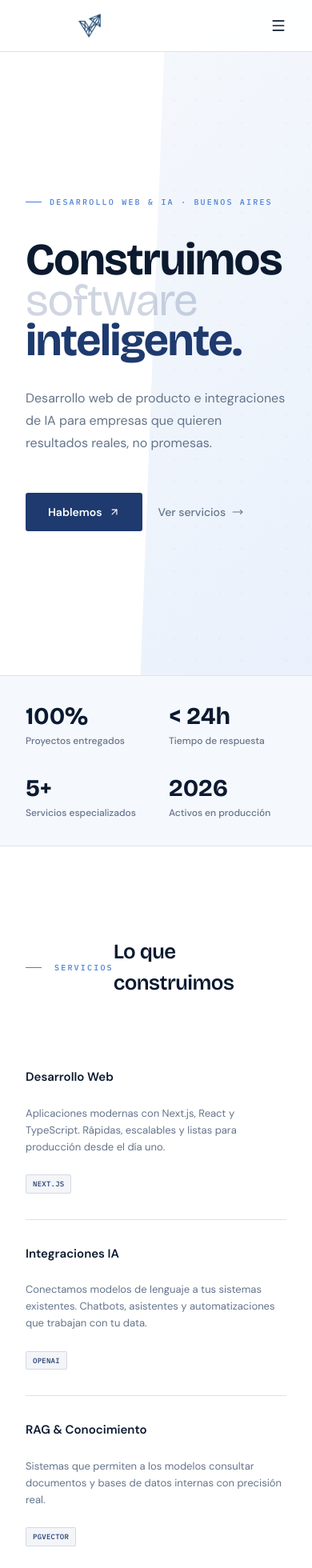
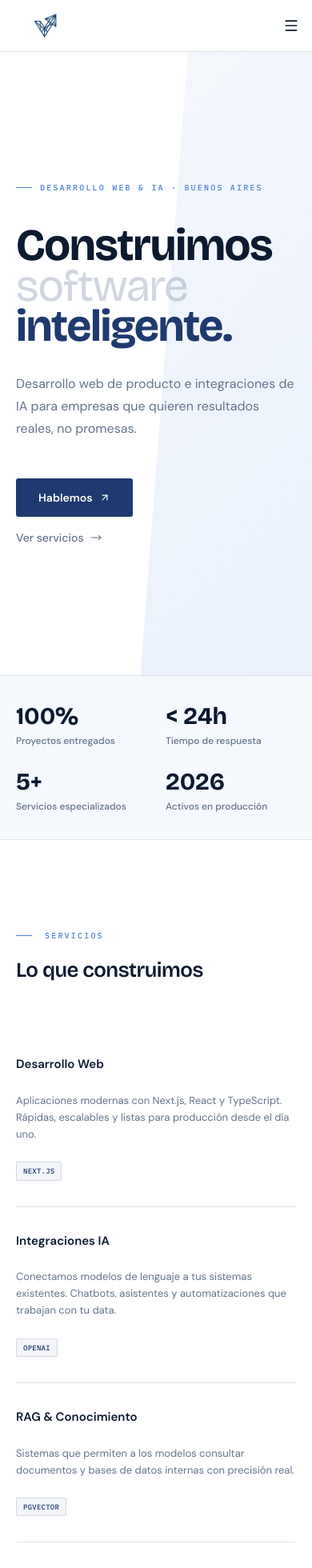
Before and after one commit to thomasmunoz235-rgb/vector-ia-landing-page, a Next.js app: page / in a window 390 px wide. Shown: the top 1960 px of the page at 80% size. Built offline with nearby package versions, Linux system fonts and the light colour scheme.

Commit message:
fix: logo align left in nav

```diff
--- a/app/page.tsx
+++ b/app/page.tsx
@@ -103,14 +103,14 @@ export default function HomePage() {
         className="fixed top-0 left-0 right-0 z-50 backdrop-blur-md"
         style={{ background: "rgba(255,255,255,0.92)", borderBottom: `1px solid ${BORDER}` }}
       >
-        <div className="max-w-6xl mx-auto px-8 h-16 flex items-center justify-between">
+        <div className="max-w-6xl mx-auto px-4 md:px-8 h-16 flex items-center justify-between">
           <Link href="/" className="flex items-center gap-2.5">
             <div
               className="flex items-center justify-center rounded overflow-hidden"
               style={{ width: 160, height: 44 }}
             >
               {/* eslint-disable-next-line @next/next/no-img-element */}
-              <img src={LOGO_URL} alt="Vector IA — Desarrollo Web e Inteligencia Artificial" className="w-full h-full object-contain" />
+              <img src={LOGO_URL} alt="Vector IA — Desarrollo Web e Inteligencia Artificial" className="w-full h-full object-contain object-left" />
             </div>
           </Link>
 
@@ -176,7 +176,7 @@ export default function HomePage() {
           className="absolute top-0 right-0 w-[55%] h-full pointer-events-none"
           style={{
             background: `linear-gradient(135deg, ${BG_S} 0%, #eaf1fc 100%)`,
-            clipPath: "polygon(15% 0%, 100% 0%, 100% 100%, 0% 100%)",
+            clipPath: "polygon(30% 0%, 100% 0%, 100% 100%, 0% 100%)",
           }}
         />
         {/* Dot grid on right side */}
@@ -185,11 +185,11 @@ export default function HomePage() {
           style={{
             backgroundImage: `radial-gradient(${BLUE_L}35 1px, transparent 1px)`,
             backgroundSize: "28px 28px",
-            clipPath: "polygon(15% 0%, 100% 0%, 100% 100%, 0% 100%)",
+            clipPath: "polygon(30% 0%, 100% 0%, 100% 100%, 0% 100%)",
           }}
         />
 
-        <div className="max-w-6xl mx-auto px-8 py-32 relative w-full">
+        <div className="max-w-6xl mx-auto px-5 md:px-8 py-20 md:py-32 relative w-full">
           <motion.div initial="hidden" animate="visible" variants={stagger} className="max-w-3xl">
             {/* Label */}
             <motion.div variants={fadeUp} className="inline-flex items-center gap-2.5 mb-10">
@@ -257,7 +257,7 @@ export default function HomePage() {
               quieren resultados reales, no promesas.
             </motion.p>
 
-            <motion.div variants={fadeUp} className="flex items-center gap-5">
+            <motion.div variants={fadeUp} className="flex flex-col sm:flex-row items-start sm:items-center gap-4">
               <a
                 href="#contacto"
                 className="group inline-flex items-center gap-2 px-7 py-3.5 text-sm font-semibold text-white rounded-[3px] transition-all duration-200"
@@ -284,7 +284,7 @@ export default function HomePage() {
 
       {/* ─── STATS BAR ────────────────────────────────────── */}
       <div style={{ borderTop: `1px solid ${BORDER}`, borderBottom: `1px solid ${BORDER}`, background: BG_S }}>
-        <div className="max-w-6xl mx-auto px-8 py-8 grid grid-cols-2 md:grid-cols-4 gap-8">
+        <div className="max-w-6xl mx-auto px-5 md:px-8 py-8 grid grid-cols-2 md:grid-cols-4 gap-6 md:gap-8">
           {[
             { val: "100%", label: "Proyectos entregados" },
             { val: "< 24h", label: "Tiempo de respuesta" },
@@ -308,10 +308,10 @@ export default function HomePage() {
 
       {/* ─── SERVICIOS ────────────────────────────────────── */}
       <section id="servicios" className="py-28" style={{ background: BG }}>
-        <div className="max-w-6xl mx-auto px-8">
+        <div className="max-w-6xl mx-auto px-5 md:px-8">
           {/* Header */}
           <motion.div
-            className="flex items-center justify-between mb-14"
+            className="flex flex-col sm:flex-row sm:items-center sm:justify-between gap-4 mb-14"
             initial="hidden"
             whileInView="visible"
             viewport={{ once: true }}
@@ -411,12 +411,13 @@ export default function HomePage() {
                       background: `${BLUE}0d`,
                       border: `1px solid ${BLUE}25`,
                       fontFamily: "var(--font-mono)",
-                      whiteSpace: "nowrap",
+                      whiteSpace: "normal",
                     }}
                   >
                     {tag.split(" · ")[0]}
                   </span>
                   <ArrowUpRight
+
                     className="w-3.5 h-3.5 opacity-0 group-hover:opacity-100 transition-all duration-300 translate-y-1 group-hover:translate-y-0 shrink-0 mt-1"
                     style={{ color: BLUE }}
                   />
@@ -429,7 +430,7 @@ export default function HomePage() {
 
       {/* ─── PROCESO ──────────────────────────────────────── */}
       <section id="proceso" className="py-28" style={{ background: BG_S, borderTop: `1px solid ${BORDER}` }}>
-        <div className="max-w-6xl mx-auto px-8">
+        <div className="max-w-6xl mx-auto px-5 md:px-8">
           <motion.div
             className="flex items-center gap-4 mb-14"
             initial="hidden"
@@ -543,7 +544,7 @@ export default function HomePage() {
         />
 
         <motion.div
-          className="max-w-6xl mx-auto px-8 relative"
+          className="max-w-6xl mx-auto px-5 md:px-8 relative"
           initial="hidden"
           whileInView="visible"
           viewport={{ once: true }}
@@ -619,7 +620,7 @@ export default function HomePage() {
               className="flex flex-col gap-3 w-full max-w-md"
               onSubmit={handleContactSubmit}
             >
-              <div className="grid grid-cols-2 gap-3">
+              <div className="grid grid-cols-1 sm:grid-cols-2 gap-3">
                 <input
                   name="nombre"
                   required
@@ -690,7 +691,7 @@ export default function HomePage() {
 
       {/* ─── FOOTER ───────────────────────────────────────── */}
       <footer style={{ borderTop: `1px solid ${BORDER}`, background: BG_S }}>
-        <div className="max-w-6xl mx-auto px-8 py-8 flex items-center justify-between">
+        <div className="max-w-6xl mx-auto px-5 md:px-8 py-8 flex flex-col sm:flex-row items-start sm:items-center justify-between gap-4 sm:gap-0">
           <Link href="/" className="flex items-center gap-2.5">
             <div
               className="flex items-center justify-center rounded overflow-hidden opacity-70"
```
